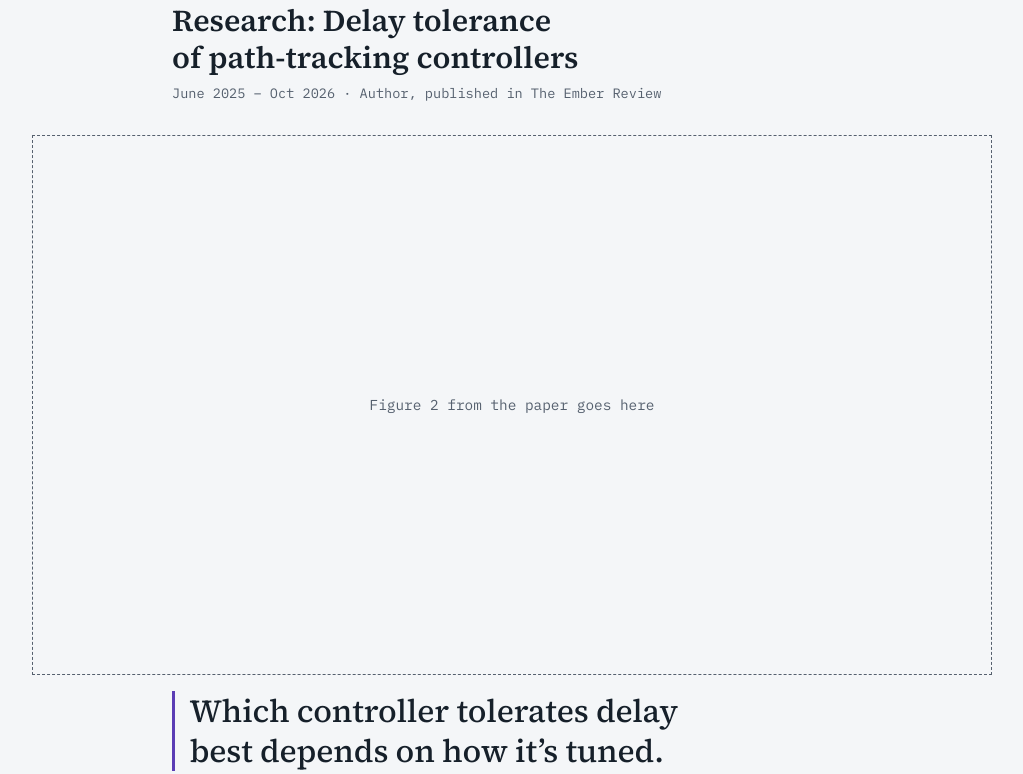
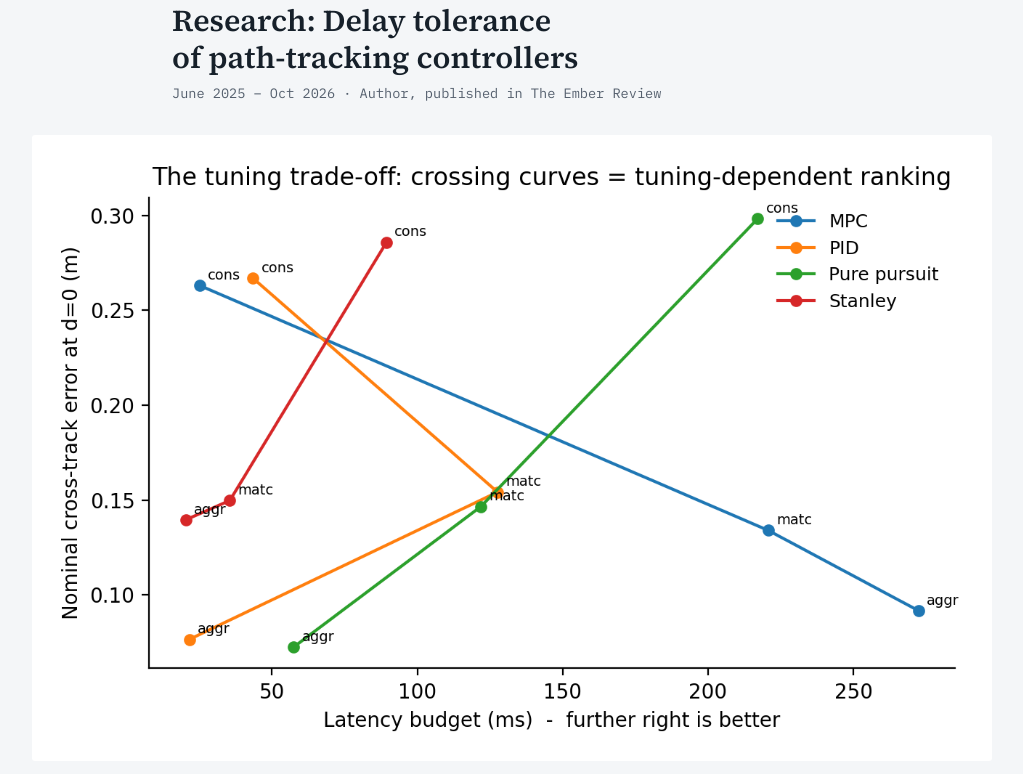
Before and after one commit to demodgm/demodgm.github.io, a plain HTML site: page index.html in a window 1280 px wide. Shown: the part 1619-2393 px from the top of the page, without its empty margins (128-1151 px from the left). Drawn offline with Linux system fonts and the light colour scheme.

Commit message:
Add files via upload

```diff
--- a/index.html
+++ b/index.html
@@ -61,8 +61,7 @@
   <h2 id="research-h">Research: Delay tolerance of path-tracking controllers</h2>
   <p class="meta">June 2025 – Oct 2026 · Author, published in The Ember Review</p>
   <figure class="wide">
-    <!-- [CONFIRM: Figure 2 file from Efe, PNG or SVG] -->
-    <div class="placeholder" role="img" aria-label="Placeholder for Figure 2 from the paper">Figure 2 from the paper goes here</div>
+    <a class="figlink" href="figure2.png"><img src="figure2.png" width="1300" height="840" loading="lazy" decoding="async" alt="Figure 2 from the paper: for PID, Stanley, pure pursuit and MPC, accuracy at zero delay plotted against latency budget at conservative, matched and aggressive tuning. The lines cross, so the ranking changes with tuning."></a>
     <figcaption>
       <span class="finding">Which controller tolerates delay best depends on how it’s tuned.</span>
     </figcaption>
--- a/styles.css
+++ b/styles.css
@@ -179,3 +179,7 @@ figure.wide { margin-top: 2rem; margin-bottom: 1.75rem; }
 
 footer { padding-top: 1.5rem; padding-bottom: 3rem; border-top: 1px solid var(--rule); margin-top: 1.5rem; }
 footer p { font-size: 0.95rem; color: var(--muted); margin: 0; }
+
+/* Paper figure: white plate so the chart stays legible in dark mode; tap opens full size */
+.figlink { display: block; background: #FFFFFF; border-radius: 3px; padding: 0.5rem; }
+.figlink img { border-radius: 0; }
```
Also changed, not shown: figure2.png (added), og.png (added).
